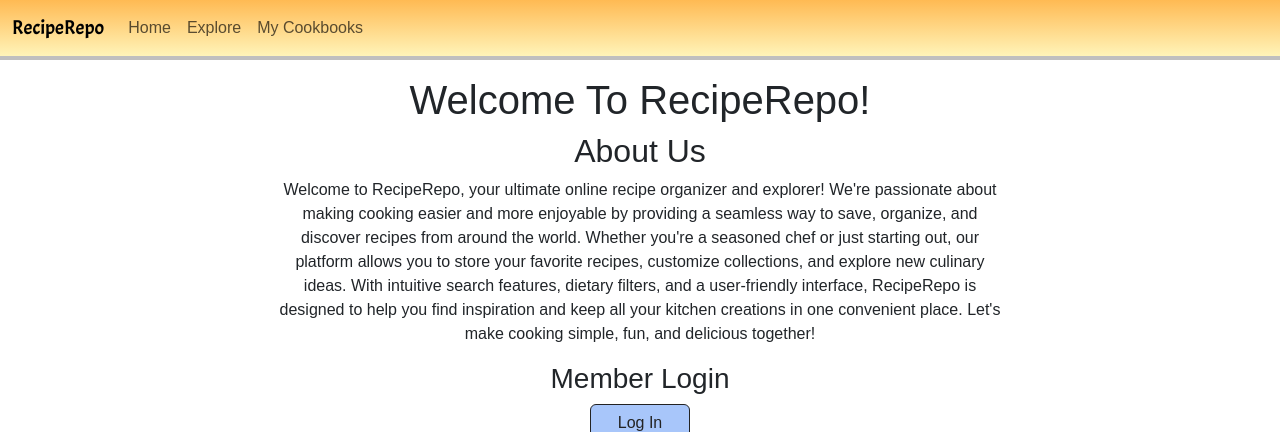
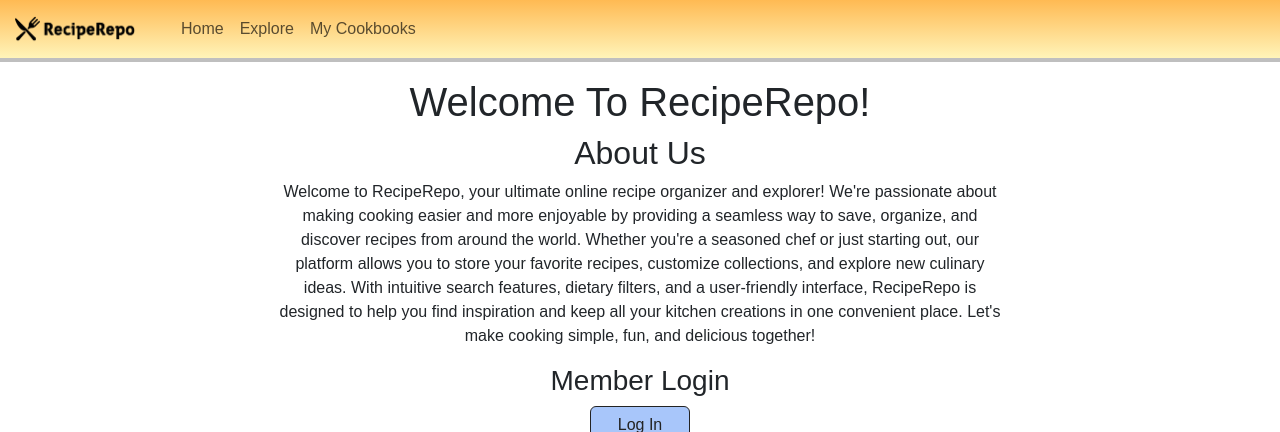
Before and after one commit to Lily-Hagen/RecipeRepo, a Flask app: page / in a window 1280 px wide. Shown: the top 432 px of the page. Run offline with Flask 3, Linux system fonts and the light colour scheme; some web fonts are replaced.

Commit message:
More UI shit
logo that routes to home page

```diff
--- a/website/templates/base.html
+++ b/website/templates/base.html
@@ -7,11 +7,10 @@
         <link href="https://cdnjs.cloudflare.com/ajax/libs/bootstrap-icons/1.10.0/font/bootstrap-icons.min.css" rel="stylesheet">
         <link rel="preconnect" href="https://fonts.googleapis.com">
         <link rel="preconnect" href="https://fonts.gstatic.com">
-        <link href="https://fonts.googleapis.com/css2?family=Acme&display=swap" rel="stylesheet">
         <link href="https://fonts.googleapis.com/css2?family=Alexandria:wght@100..900&display=swap" rel="stylesheet">
+        <link href="/static/images/Logo-transparent.png" rel="logo">
 
         <style>
-            span {font-family: "Acme", sans-serif; font-weight:400; font-style:normal;}
             body, .input-group-text {font-family: "Alexandria", sans-serif; font-optical-sizing:auto; font-weight:300; font-style:normal;}
             .btn-login {color:#232323; background-color:#A8C6FA; border-color:#232323; width: 100px;}
             .btn-login:hover, .btn-login:focus, .btn-login:active, .btn-login.active, .open .dropdown-toggle.btn-login {color:#232323; background-color:#8CB4FF; border-color:#232323;}
@@ -24,7 +23,13 @@
     <body>
         <nav class="navbar navbar-expand-lg" style="background-image: linear-gradient(to bottom, #FFBA53, #FFF4B9);">
             <div class="container-fluid">
-                <span class="navbar-brand mb-0 h1">RecipeRepo</span>
+                <!-- Logo that links to Home -->
+                <a class="navbar-brand fw-bold" href="/">
+                    <img src="/static/images/Logo-transparent.png" height="30" width="129">
+                </a>
+
+                <!-- Navbar Pages -->
+                <span class="navbar-brand mb-0 h1"></span>
                 <div class="collapse navbar-collapse" id="navbarNav">
                     <div class="navbar-nav">
                         <a class="nav-link" href="/">Home</a>
```
Also changed, not shown: website/static/images/Logo-transparent.png (added).
